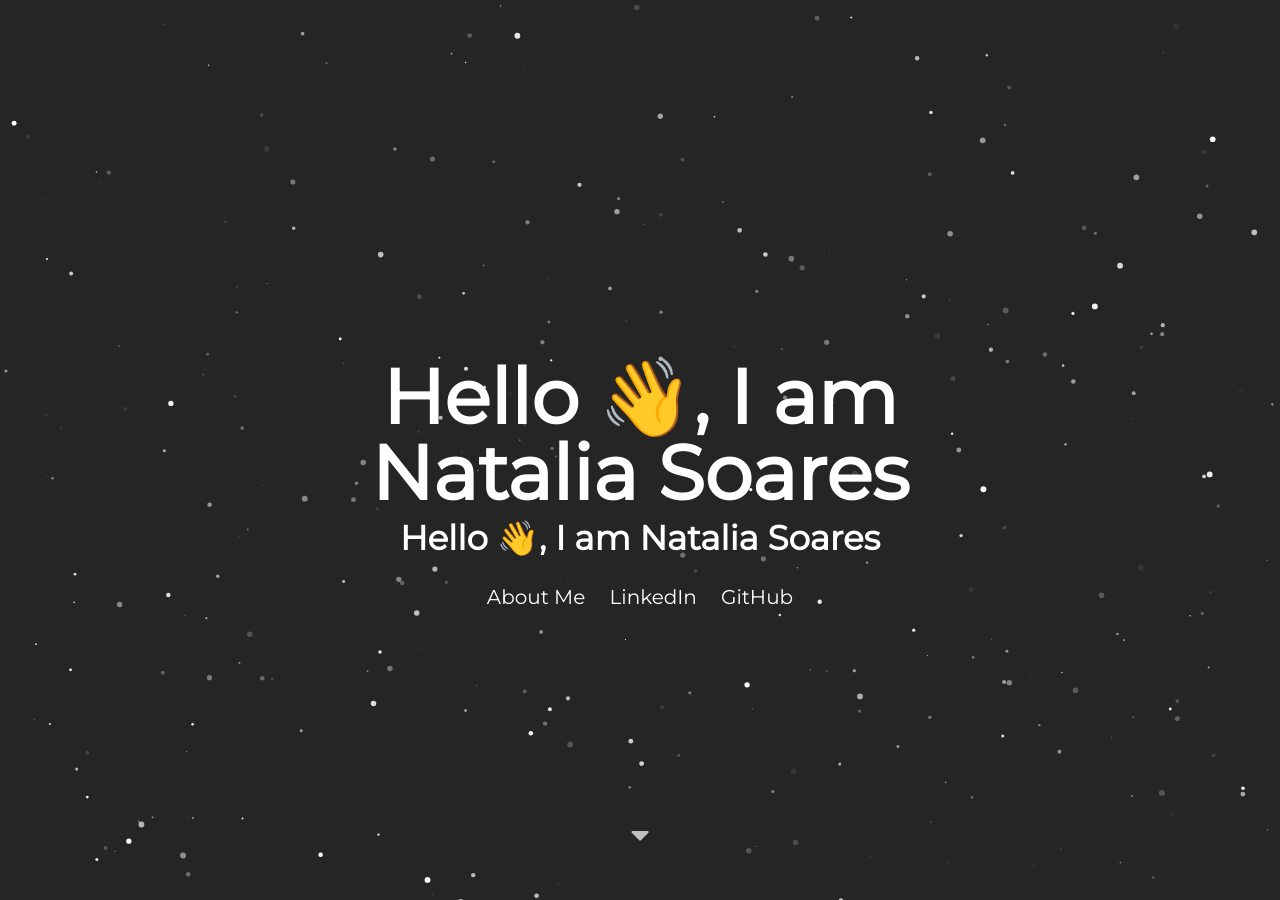
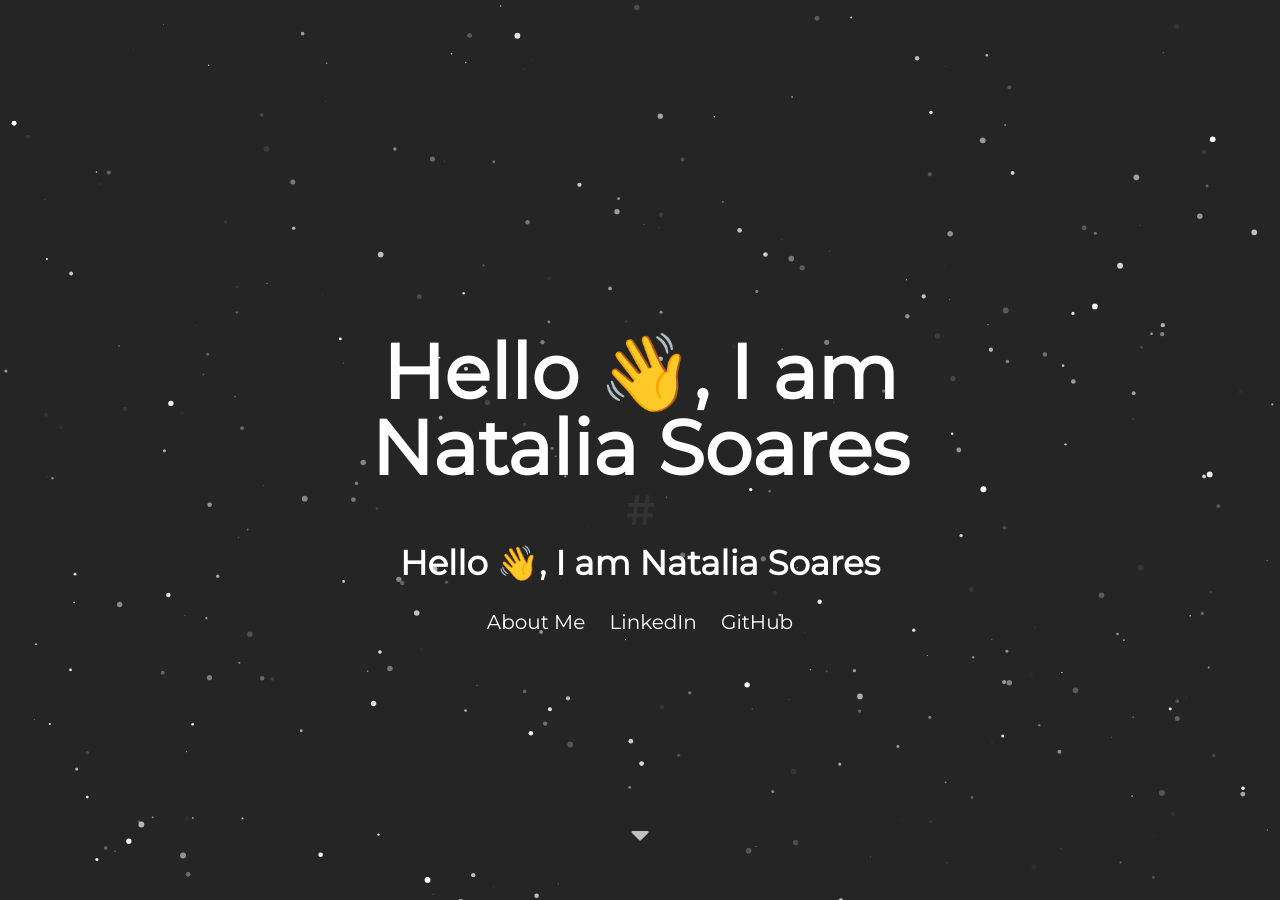
Before and after one commit to srnatalia/srnatalia.github.io, a Jekyll site: the page built from index.html, in a window 1280 px wide and 900 px high. Built offline with Jekyll 4.4.1, drawn with Linux system fonts in a browser that asks for light colours; some web fonts are replaced.

Commit message:
Update header.html

```diff
--- a/_includes/header.html
+++ b/_includes/header.html
@@ -2,7 +2,7 @@
    <div class="header">
       <h1>
         <span class="site-title">{{ site.user_title }}</span>
-        <span class="site-description">{{ site.user_title }}</span>
+        #<span class="site-description">{{ site.user_title }}</span>
       </h1>
        <!--
       <div class="header-icons">
```
